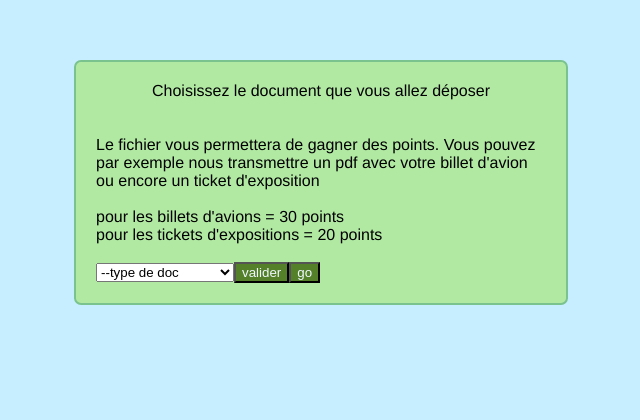
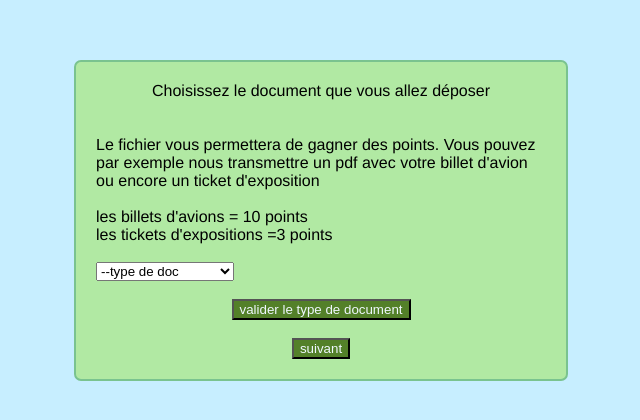
Before and after one commit to Ineslzr/WorldTour, a React (Create React App) app in the folder web/: page / in a window 1280 px wide. Shown: the part 210-630 px from the top of the page, without its empty margins (319-959 px from the left). Built offline with nearby package versions, Linux system fonts and the light colour scheme.

Commit message:
modification score

```diff
--- a/web/src/composants/lecteurPdf.js
+++ b/web/src/composants/lecteurPdf.js
@@ -53,8 +53,9 @@ function LecteurPdf(props){
                     />
                     <input type="hidden" id="datas"/>
                 </form>
-                <button onClick={handleClickButton}>envoyer</button>
-                <button onClick={props.handleClickButton}>retour</button>
+                <center>
+                <br></br><button onClick={handleClickButton}>Envoyer pour verification</button><br></br><br></br>
+                <button onClick={props.handleClickButton}>retour</button></center>
                 </>
             :choix == 0 ?
             <><div>OHH le tricheur </div></>
--- a/web/src/composants/proposition.js
+++ b/web/src/composants/proposition.js
@@ -17,17 +17,19 @@ function Proposition(props){
             Vous pouvez par exemple nous transmettre
             un pdf avec votre billet d'avion ou encore un ticket d'exposition
             </span><br></br><br></br>
-            <span>pour les billets d'avions = 30 points</span><br></br>
-            <span>pour les tickets d'expositions = 20 points</span><br></br><br></br>
+            <span> les billets d'avions = 10 points</span><br></br>
+            <span> les tickets d'expositions =3 points</span><br></br><br></br>
         <select name="typeDoc" id="docselect"  onChange={handleOptionChange}>
             <option value="">
              --type de doc
             </option>
             <option value="Avion">Billet d'avion</option>
             <option value="Exposition">Ticket d'expositions</option>
-        </select>
-        <button onClick={()=>props.handleChange(option)}> valider</button>
-        <button onClick={props.handleClickButton}> go</button>
+        </select> <br></br><br></br>
+            <div className="buttonProp">
+                <center><button onClick={()=>props.handleChange(option)}> valider le type de document</button><br></br><br></br>
+                <button onClick={props.handleClickButton}> suivant</button></center>
+            </div>
         </div>
 
     )
```
